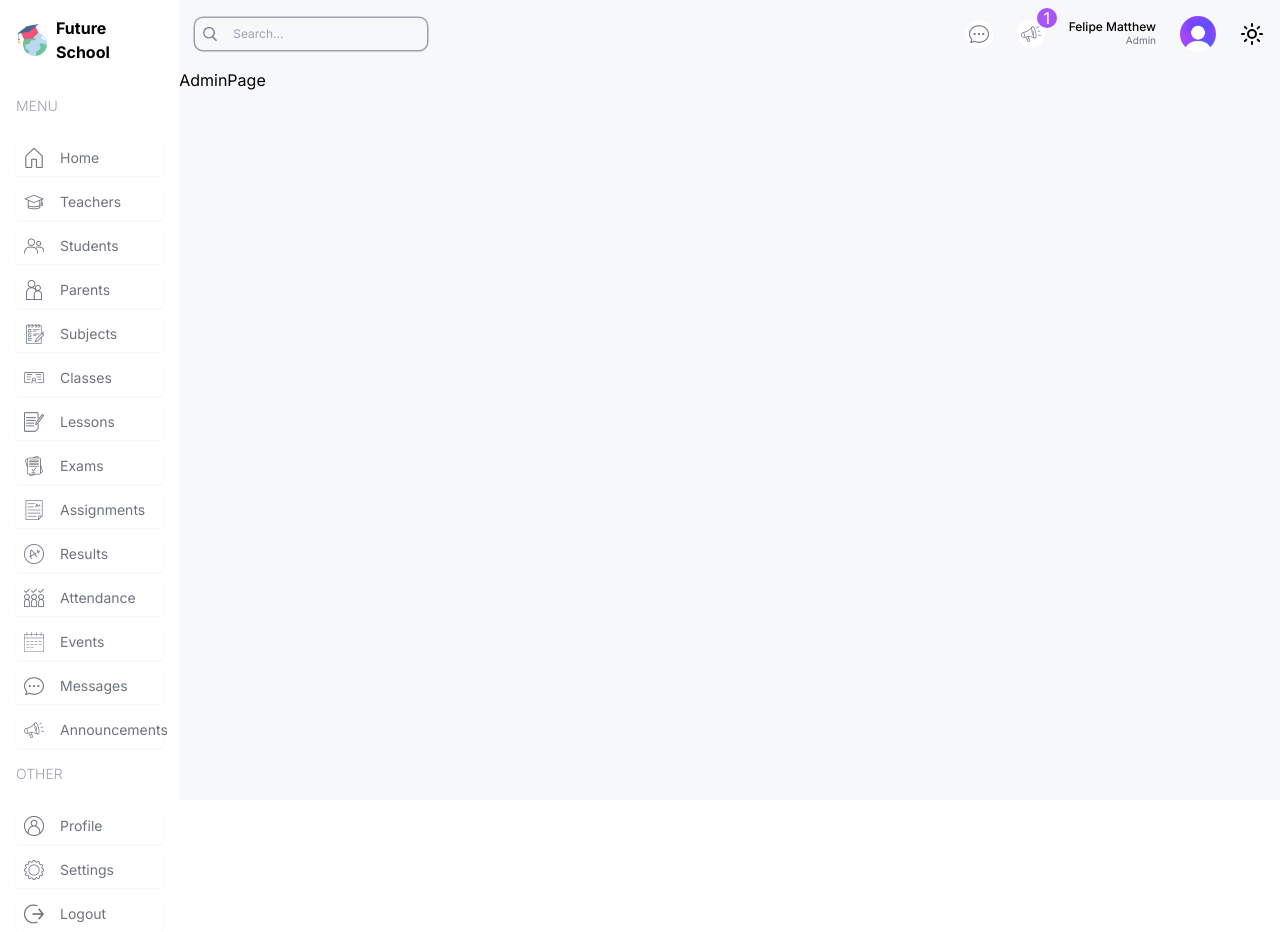
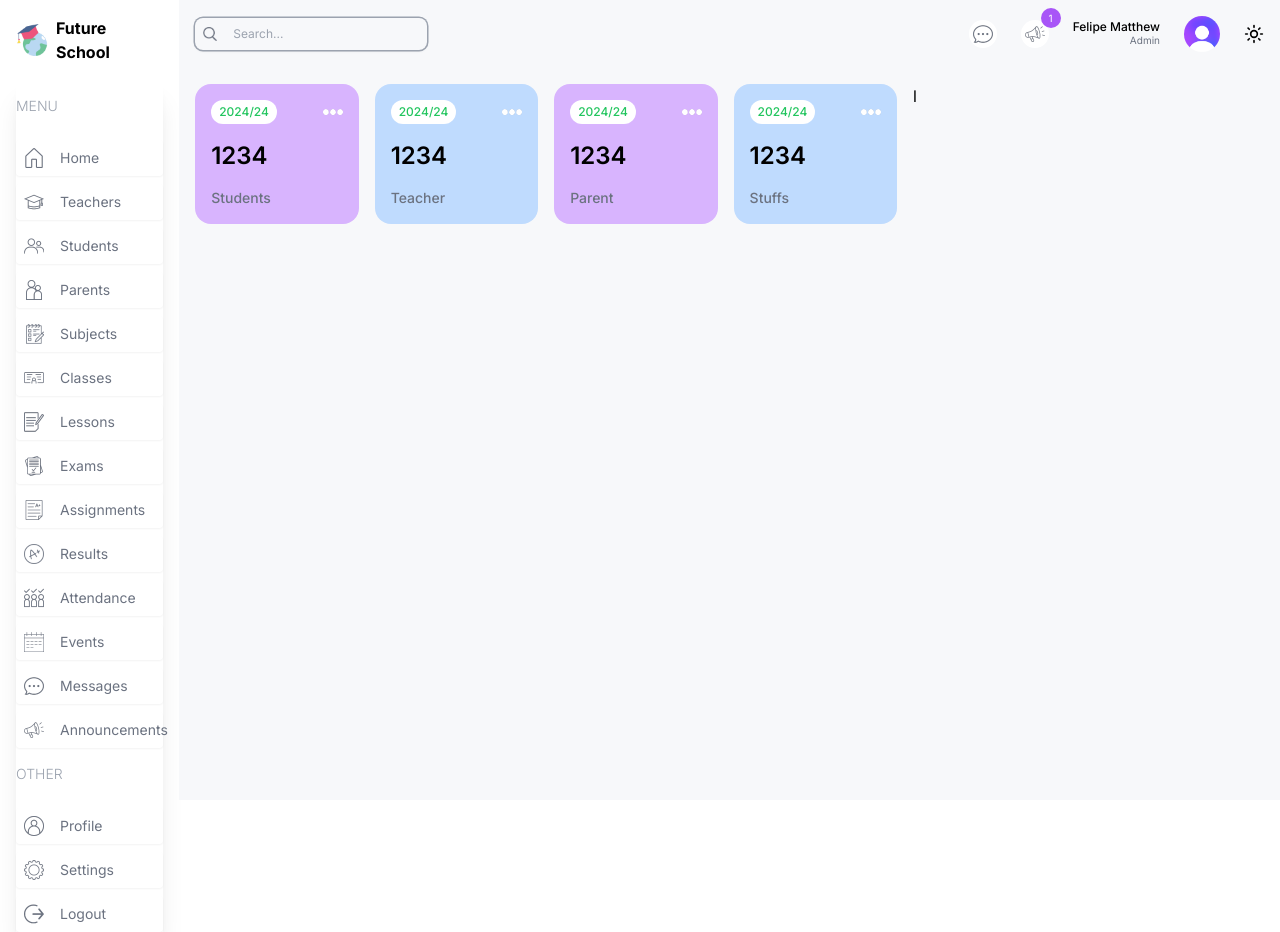
Before and after one commit to FelipeMatthew/school-management, a Next.js app: page /admin in a window 1280 px wide. Built offline with nearby package versions, Linux system fonts and the light colour scheme.

Commit message:
feat: User Card

```diff
--- a/src/app/(dashboard)/admin/page.tsx
+++ b/src/app/(dashboard)/admin/page.tsx
@@ -1,7 +1,22 @@
+import UserCard from "../../../components/UserCard";
+
 const AdminPage = () => {
   return (
-    <div>AdminPage</div>
-  )
-}
+    <div className="p-4 flex gap-4 flex-col md:flex-row">
+      {/* LEFT */}
+      <div className="w-full lg:w-2/3">
+        {/* USER CARDS */}
+        <div className="flex gap-4 justify-between flex-wrap">
+          <UserCard type="students"/>
+          <UserCard type="teacher"/>
+          <UserCard type="parent"/>
+          <UserCard type="stuffs"/>
+        </div>
+      </div>
+      {/* RIGHT */}
+      <div className="w-full lg:w-1/3">l</div>
+    </div>
+  );
+};
 
-export default AdminPage
+export default AdminPage;
--- a/src/components/Menu.tsx
+++ b/src/components/Menu.tsx
@@ -118,7 +118,7 @@ const menuItems = [
 
 const Menu = () => {
   return (
-    <div className="mt-4 text-sm">
+    <div className="mt-4 text-sm shadow-xl">
       {menuItems.map((i) => (
         <div key={i.title} className="flex flex-col gap-2">
           <span className="hidden lg:block text-gray-400 font-light my-4">
--- a/src/components/Navbar.tsx
+++ b/src/components/Navbar.tsx
@@ -17,14 +17,14 @@ const Navbar = () => {
         <div className="bg-white rounded-full w-7 h-7 flex items-center justify-center cursor-pointer relative hover:bg-gray-200 duration-300">
           <Image src="/announcement.png" alt="" width={20} height={20}/>
           {/* NOTIFICATION ICON */}
-          <div className="absolute -top-3 -right-3 w-5 h-5 rounded-full flex items-center justify-center bg-purple-500 text-white">1</div>
+          <div className="absolute -top-3 -right-3 w-5 h-5 rounded-full flex items-center justify-center bg-purple-500 text-white text-[10px]">1</div>
         </div>
         <div className="flex flex-col">
           <span className="text-xs leading-3 font-medium">Felipe Matthew</span>
           <span className="text-[10px] text-gray-500 text-right">Admin</span>
         </div>
         <Image src="/avatar.png" alt="avatar" width={36} height={36} className="rounded-full cursor-pointer" />
-        <Sun />
+        <Sun width={20} height={20} className="cursor-pointer"/>
       </div>
     </div>
   )
--- /dev/null
+++ b/src/components/UserCard.tsx
@@ -0,0 +1,16 @@
+import Image from "next/image"
+
+const UserCard = ({type} : {type: string}) => {
+  return (
+    <div className="rounded-2xl odd:bg-purple-300 even:bg-blue-200 p-4 flex-1 min-w-[130px]">
+      <div className="flex justify-between items-center">
+        <span className="text-xs bg-white px-2 py-1 rounded-full text-green-500 font-medium">2024/24</span>
+        <Image src="/more.png" alt="" height={20} width={20}/>
+      </div>
+      <h1 className="text-2xl font-semibold py-4">1234</h1>
+      <h2 className="capitalize text-sm font-medium text-gray-500">{type}</h2>
+    </div>
+  )
+}
+
+export default UserCard
```
Also changed, not shown: 1 other file (tests, documents, lock files or other folders).
